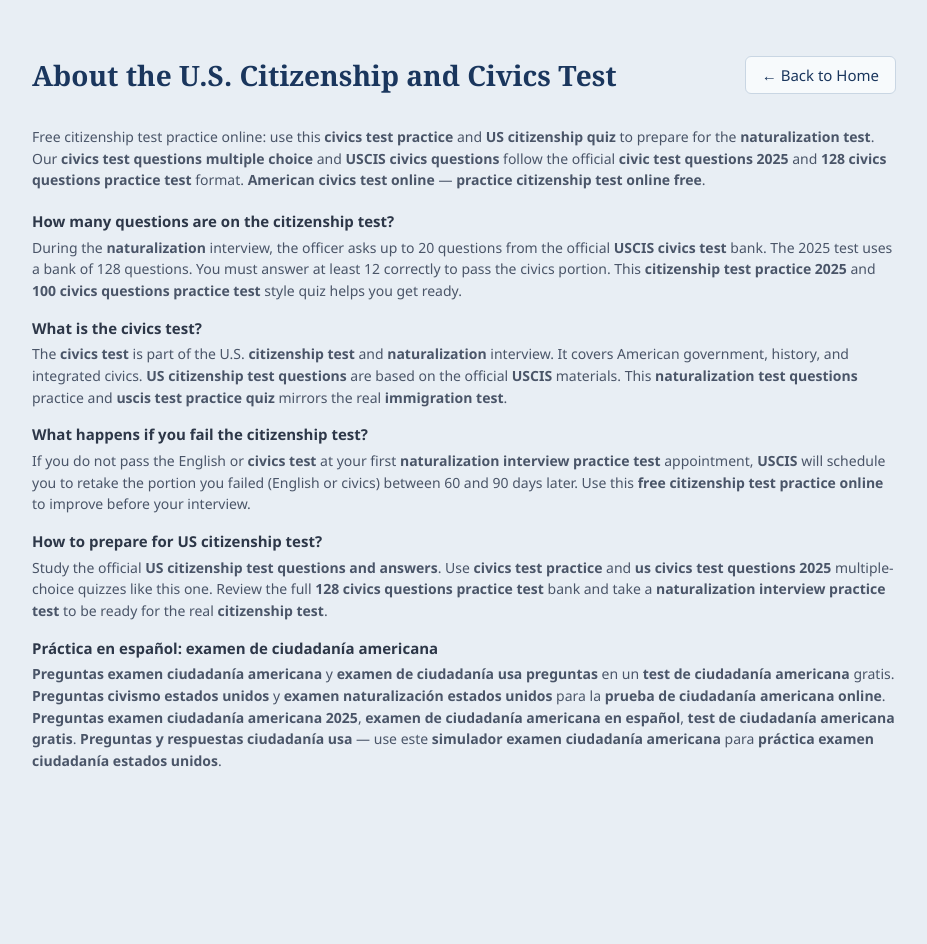
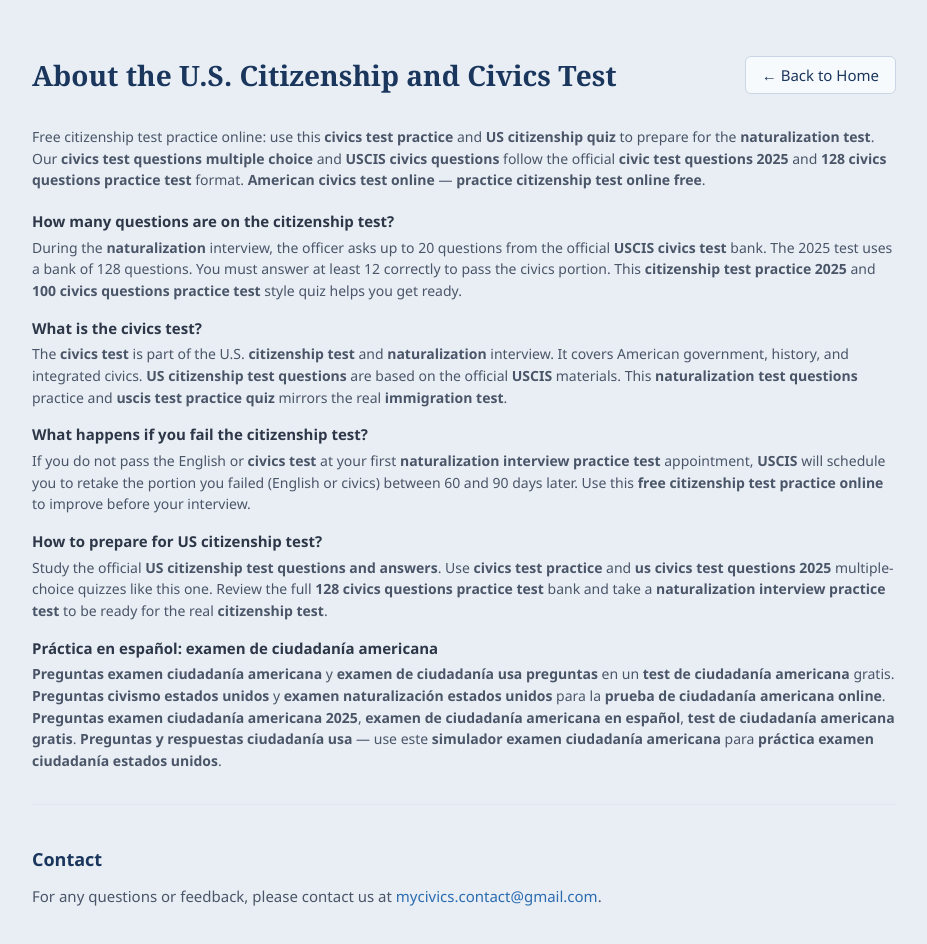
Before and after one commit to AndresArismendi/USA_128_Civics_Questions_2025, a React (Vite) app: page / in a window 1280 px wide. Both pictures are taken after a click on the button "Learn More About the Citizenship Test →". Shown: the top 944 px of the page, without its empty margins (176-1103 px from the left). Before the commit the page ends 836 px from the top, so only its background shows below. Built offline with nearby package versions, Linux system fonts and the light colour scheme.

Commit message:
add contact info

```diff
--- a/src/components/About.css
+++ b/src/components/About.css
@@ -75,3 +75,31 @@
   color: #4a5568;
   margin: 0 0 0.5rem 0;
 }
+
+/* Contact section */
+.contact-info {
+  margin-top: 2rem;
+  padding-top: 1.5rem;
+  border-top: 1px solid #e2e8f0;
+}
+
+.contact-info h3 {
+  font-size: 1.125rem;
+  font-weight: 600;
+  color: #1a365d;
+  margin-bottom: 0.5rem;
+}
+
+.contact-info p {
+  font-size: 0.9375rem;
+  color: #4a5568;
+}
+
+.contact-info a {
+  color: #2b6cb0;
+  text-decoration: none;
+}
+
+.contact-info a:hover {
+  text-decoration: underline;
+}
--- a/src/components/About.jsx
+++ b/src/components/About.jsx
@@ -42,6 +42,13 @@
           <strong>Preguntas examen ciudadanía americana</strong> y <strong>examen de ciudadanía usa preguntas</strong> en un <strong>test de ciudadanía americana</strong> gratis. <strong>Preguntas civismo estados unidos</strong> y <strong>examen naturalización estados unidos</strong> para la <strong>prueba de ciudadanía americana online</strong>. <strong>Preguntas examen ciudadanía americana 2025</strong>, <strong>examen de ciudadanía americana en español</strong>, <strong>test de ciudadanía americana gratis</strong>. <strong>Preguntas y respuestas ciudadanía usa</strong> — use este <strong>simulador examen ciudadanía americana</strong> para <strong>práctica examen ciudadanía estados unidos</strong>.
         </p>
       </section>
+
+      <section className="contact-info">
+        <h3>Contact</h3>
+        <p>
+          For any questions or feedback, please contact us at <a href="mailto:mycivics.contact@gmail.com">mycivics.contact@gmail.com</a>.
+        </p>
+      </section>
     </div>
   )
 }
```
